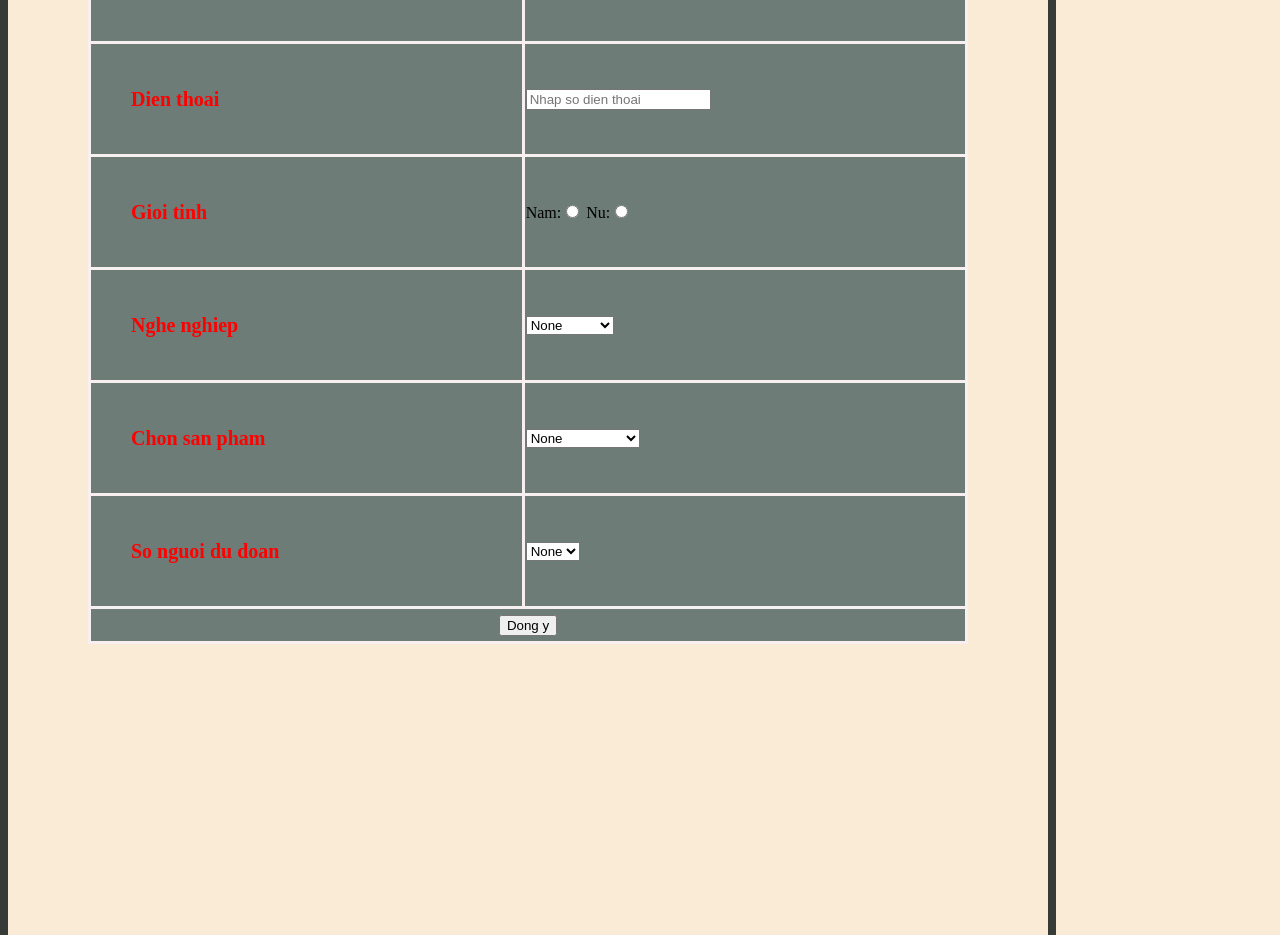
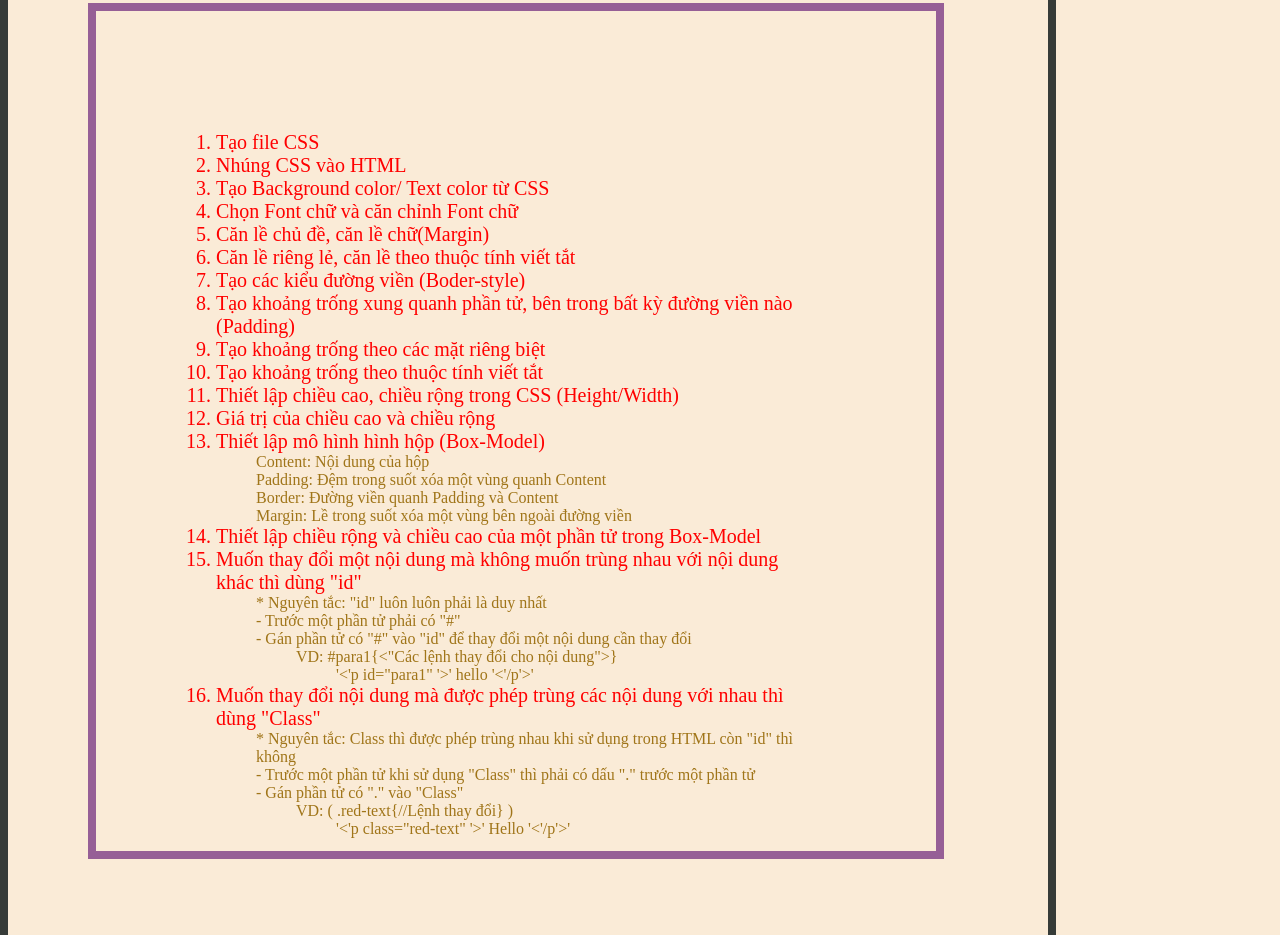
Before and after one commit to VietKhooi/Bai-hoc-CSS-13-11, a plain HTML site: page index.html in a window 1280 px wide. Shown: the part 308-1243 px from the top of the page. Drawn offline with Linux system fonts and the light colour scheme; files that its build step writes are made by us from their sources.

Commit message:
Add files via upload

```diff
--- a/index.html
+++ b/index.html
@@ -3,94 +3,59 @@
 <head>
     <meta charset="UTF-8">
     <meta name="viewport" content="width=device-width, initial-scale=1.0">
-    <title>Bao_tap_Form</title>
-    <link rel="stylesheet" href="css/styles.css">
+    <title>Bai_hoc_CSS</title>
+    <link rel="stylesheet" href="styles.css">
 </head>
-<style>
-    table, th, td{
-        border: 3px solid rgb(248, 240, 240);
-        border-collapse: collapse;
-    }
-    th, td{
-        background-color: rgb(109, 124, 119);
-        width: 1000px;
-        height: 30px;
-    }
-</style>
 <body>
+    <h2 class="efect">Các kiến thức đã học trong ngày 13/11</h2>
+    <ol>
+        <div id="edit1">
+            <li>Tạo file CSS</li>
+            <li>Nhúng CSS vào HTML</li>
+            <li>Tạo Background color/ Text color từ CSS</li>
+            <li>Chọn Font chữ và căn chỉnh Font chữ</li>
+            <li>Căn lề chủ đề, căn lề chữ(Margin)</li>
+            <li>Căn lề riêng lẻ, căn lề theo thuộc tính viết tắt</li>
+            <li>Tạo các kiểu đường viền (Boder-style)</li>
+            <li>Tạo khoảng trống xung quanh phần tử, bên trong bất kỳ đường viền nào (Padding)</li>
+            <li>Tạo khoảng trống theo các mặt riêng biệt</li>
+            <li>Tạo khoảng trống theo thuộc tính viết tắt</li>
+            <li>Thiết lập chiều cao, chiều rộng trong CSS (Height/Width)</li>
+            <li>Giá trị của chiều cao và chiều rộng</li>
+            <li>Thiết lập mô hình hình hộp (Box-Model)
+                <div class="edit2">
+                    <ul>Content: Nội dung của hộp</ul>
+                    <ul>Padding: Đệm trong suốt xóa một vùng quanh Content</ul>
+                    <ul>Border: Đường viền quanh Padding và Content</ul>
+                    <ul>Margin: Lề trong suốt xóa một vùng bên ngoài đường viền</ul>
+                </div>
 
-    <table>
-        <tr>
-            <th colspan="2">PHIEU DANG KY THAM GIA CHUONG TRINH KHUYEN MAI</th>
-        </tr>
+            </li>
+            <li>Thiết lập chiều rộng và chiều cao của một phần tử trong Box-Model</li>
+            <li>Muốn thay đổi một nội dung mà không muốn trùng nhau với nội dung khác thì dùng "id"
+                <div class="edit2">
+                    <ul>* Nguyên tắc: "id" luôn luôn phải là duy nhất</ul>
+                    <ul>- Trước một phần tử phải có "#"</ul>
+                    <ul>- Gán phần tử có "#" vào "id" để thay đổi một nội dung cần thay đổi
+                        <ul>VD: #para1{<"Các lệnh thay đổi cho nội dung">}
+                            <ul>'<'p id="para1"  '>'   hello  '<'/p'>'</ul>
+                        </ul>
+                    </ul>
+                </div>
 
-        <tr>
-            <th id="edit1">Ho ten</th>
-            <td>
-                <input type="text" id="fname" name="firstname" placeholder="Nhap ho ten">
-            </td>
-        </tr>
-        <tr>
-            <th id="edit1">Dia chi</th>
-            <td>
-                <input type="text" id="dchi" name="diachi" placeholder="Nhap dia chi">
-            </td>
-        </tr>
-        <tr>
-            <th id="edit1">Dien thoai</th>
-            <td>
-                <input type="text" id="sdt" name="sodienthoai" placeholder="Nhap so dien thoai">
-            </td>
-        </tr>
-        <tr>
-            <th id="edit1">Gioi tinh</th>
-            <td>Nam:<input type="radio">
-                Nu:<input type="radio"></td>
-        </tr>
-        <tr>
-            <th id="edit1"><label for="country">Nghe nghiep</label></th>
-            <td>
-                <select name="country" id="country">
-                    <option value="None">None</option>
-                    <option value="congan">Cong an</option>
-                    <option value="bacsi">Bac si</option>
-                    <option value="congnhan">Cong nhan</option>
-                </select>
-            </td>
-        </tr>
-        <tr>
-            <th id="edit1"><label for="sanpham">Chon san pham</label></th>
-            <td>
-                <select name="sanpham" id="sanpham">
-                    <option value="None">None</option>
-                    <option value="kemdanhrang">Kem danh rang</option>
-                    <option value="banchai">Ban chai</option>
-                    <option value="khan">Khan mat</option>
-                </select>
-            </td>
-        </tr>
-        <tr>
-            <th id="edit1"><label for="chon">So nguoi du doan</label></th>
-            <td>
-                <select name="chon" id="chon">
-                    <option value="None">None</option>
-                    <option value="1">1</option>
-                    <option value="2">2</option>
-                    <option value="3">3</option>
-                    <option value="4">4</option>
-                    <option value="5">5</option>
-                    <option value="6">6</option>
-                    <option value="7">7</option>
-                    <option value="8">8</option>
-                    <option value="9">9</option>
-                    <option value="10">10</option>
-                </select>
-            </td>
-        </tr>
-        <tr>
-            <th colspan="2"><input type="submit" value="Dong y"></th>
-        </tr>
-    </table>
-
+            </li>
+            <li>Muốn thay đổi nội dung mà được phép trùng các nội dung với nhau thì dùng "Class"
+                <div class="edit2">
+                    <ul>* Nguyên tắc: Class thì được phép trùng nhau khi sử dụng trong HTML còn "id" thì không</ul>
+                    <ul>- Trước một phần tử khi sử dụng "Class" thì phải có dấu "." trước một phần tử</ul>
+                    <ul>- Gán phần tử có "." vào "Class"
+                        <ul>VD: ( .red-text{//Lệnh thay đổi} )
+                            <ul>'<'p class="red-text" '>' Hello '<'/p'>'</ul>
+                        </ul>
+                    </ul>
+                </div>
+            </li>
+        </div>
+    </ol>
 </body>
 </html>
```
